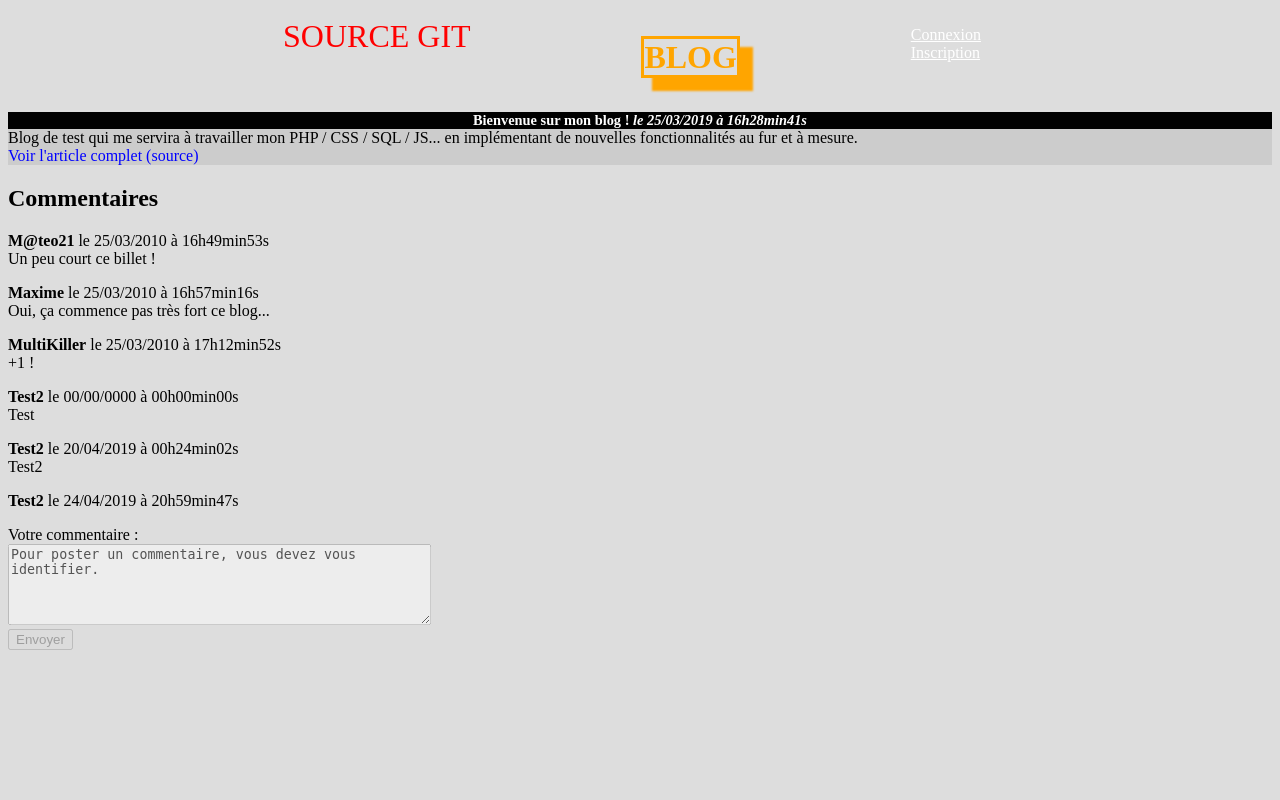
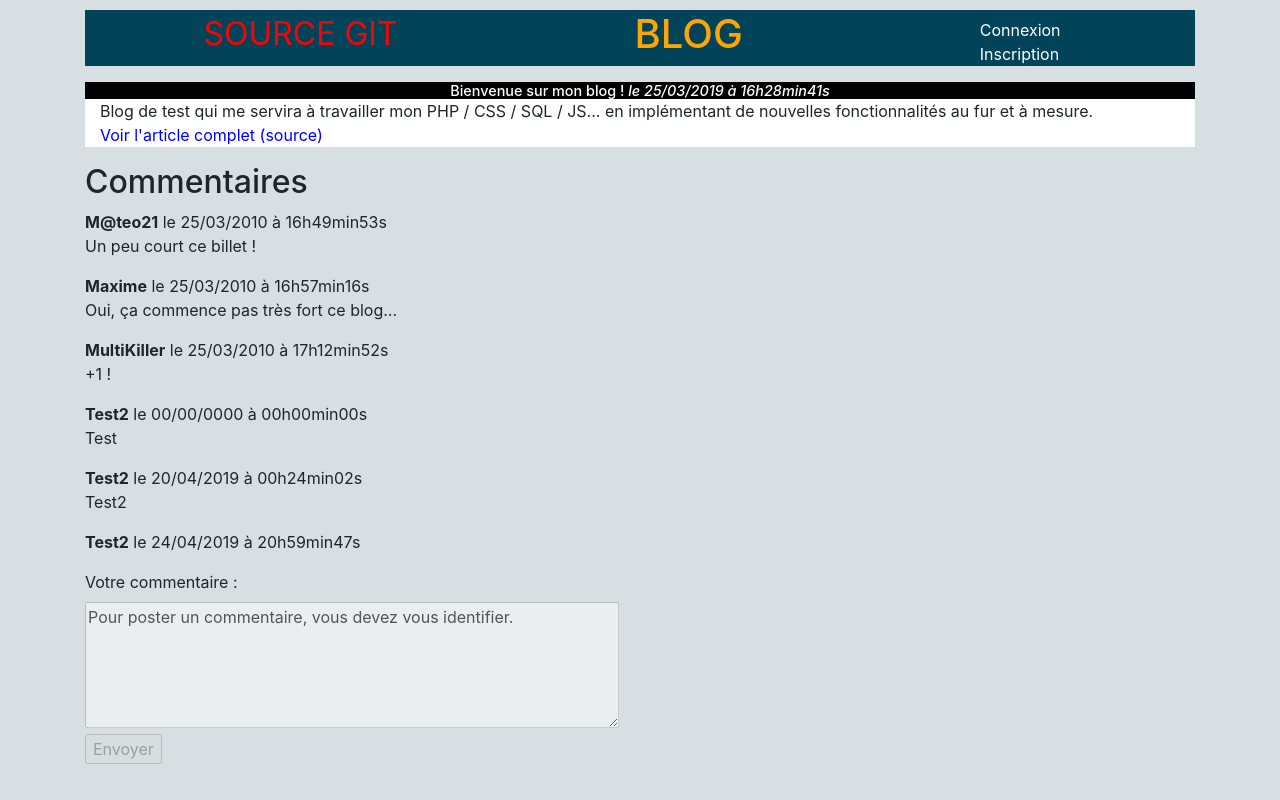
Before and after one commit to Sulff57/TestBlog, a PHP site: page /commentaires.php?id_news=1 in a window 1280 px wide. Run offline with PHP 8.4, Linux system fonts and the light colour scheme; data comes from the database, SQL or seed files in the repository.

Commit message:
Améliorations visuelles générales

```diff
--- a/afficher_billets.php
+++ b/afficher_billets.php
@@ -13,8 +13,8 @@ function afficher_billets($req, $pageAccueil=0)
     {
       $source = htmlspecialchars($billet['source']);
     }?>
-    <article>
-      <div class="news">
+    <article class="row">
+      <div class="news col-lg-12">
         <h3>
           <?php if ($pageAccueil)
           {
@@ -29,7 +29,7 @@ function afficher_billets($req, $pageAccueil=0)
           . ' à ' . htmlspecialchars($billet['date_heure'])
           . "</i><br />"; ?>
         </h3>
-        <p>
+        <p class="col-lg-12">
           <?php
             if ($pageAccueil)
             {
--- a/commentaires.php
+++ b/commentaires.php
@@ -7,6 +7,9 @@ require('verif_session.php');
     <meta charset="utf-8">
     <meta name="robots" content="noindex" />
     <link rel="stylesheet" href="style.css">
+    <link rel="stylesheet" href="css/commentaires.css">
+    <link rel="stylesheet" href="https://use.fontawesome.com/releases/v5.7.0/css/all.css" integrity="sha384-lZN37f5QGtY3VHgisS14W3ExzMWZxybE1SJSEsQp9S+oqd12jhcu+A56Ebc1zFSJ" crossorigin="anonymous">
+    <link rel="stylesheet" href="https://stackpath.bootstrapcdn.com/bootstrap/4.3.1/css/bootstrap.min.css" integrity="sha384-ggOyR0iXCbMQv3Xipma34MD+dH/1fQ784/j6cY/iJTQUOhcWr7x9JvoRxT2MZw1T" crossorigin="anonymous">
     <title>Commentaires du billet</title>
 </head>
 
@@ -14,9 +17,12 @@ require('verif_session.php');
   require('connexion_bdd.php');
   require('afficher_billets.php');
 ?>
-
-<header>
+<body>
+  <div class="container">
+    <header class="row">
+      <div class="col-lg-12">
         <?php include('html_parts/header.php');?>
+      </div>
     </header>
 <?php
 
@@ -71,9 +77,8 @@ try {
   Message :<br/>' .
   $e->getMessage());
 }
-?>
-<h2>Commentaires</h2>
-<?php
+
+    ?><h2>Commentaires</h2><?php
 
 $rows = $req2->fetchAll();
 if (count($rows) == 0) // !!! A MODIFIER : SI PAS DE COMMENTAIRES EXISTANTS PROVOQUE UNE FAUSSE ERREUR !!!
@@ -82,7 +87,7 @@ if (count($rows) == 0) // !!! A MODIFIER : SI PAS DE COMMENTAIRES EXISTANTS PROV
 }
 else
 {
-  ?><aside><?php
+  ?><aside class="commentaires"><?php
   foreach ($rows as $row)
   {
     ?><p><?php
@@ -115,3 +120,7 @@ pouvoir y insérer le commentaire également renvoyé dans celui-ci-->
           // Si session invalide, on désactive le bouton de soumission de formulaire.
           if (!verif_session()) { echo "disabled"; } ?>/>
       </p>
+    </form>
+  </div>
+</body>
+</html>
--- a/style.css
+++ b/style.css
@@ -5,7 +5,7 @@ h1, h3
 
 body {
   padding-top: 10px;
-  background-color: #DDD !important;
+  background-color: #D7DFE2 !important;
 }
 
 #lien_git_blog a
@@ -23,10 +23,7 @@ article h3 a
 
 #menu_principal h1 a
 {
-  text-decoration: overline orange;
-  border: 3px solid orange;
   color: orange;
-  box-shadow: 12px 12px 2px 1px rgba(255, 165, 0, 1);
 }
 
 #mon_profil
@@ -50,12 +47,13 @@ article h3 a
 
 
 #menu_principal{
-  width: 70%;
+  background-color: #014359;
   margin: auto;
 	list-style-type: none;
   display: flex;
   flex-wrap: nowrap;
   justify-content: space-around;
+  margin-bottom: 1em;
 }
 
 #menu_principal nav{
@@ -74,7 +72,7 @@ article h3 a
 
 .news p
 {
-  background-color:#CCCCCC;
+  background-color:#FFFFFF;
   margin-top:0px;
 }
 
```
Lines whose indentation alone changed are shown as unchanged.
